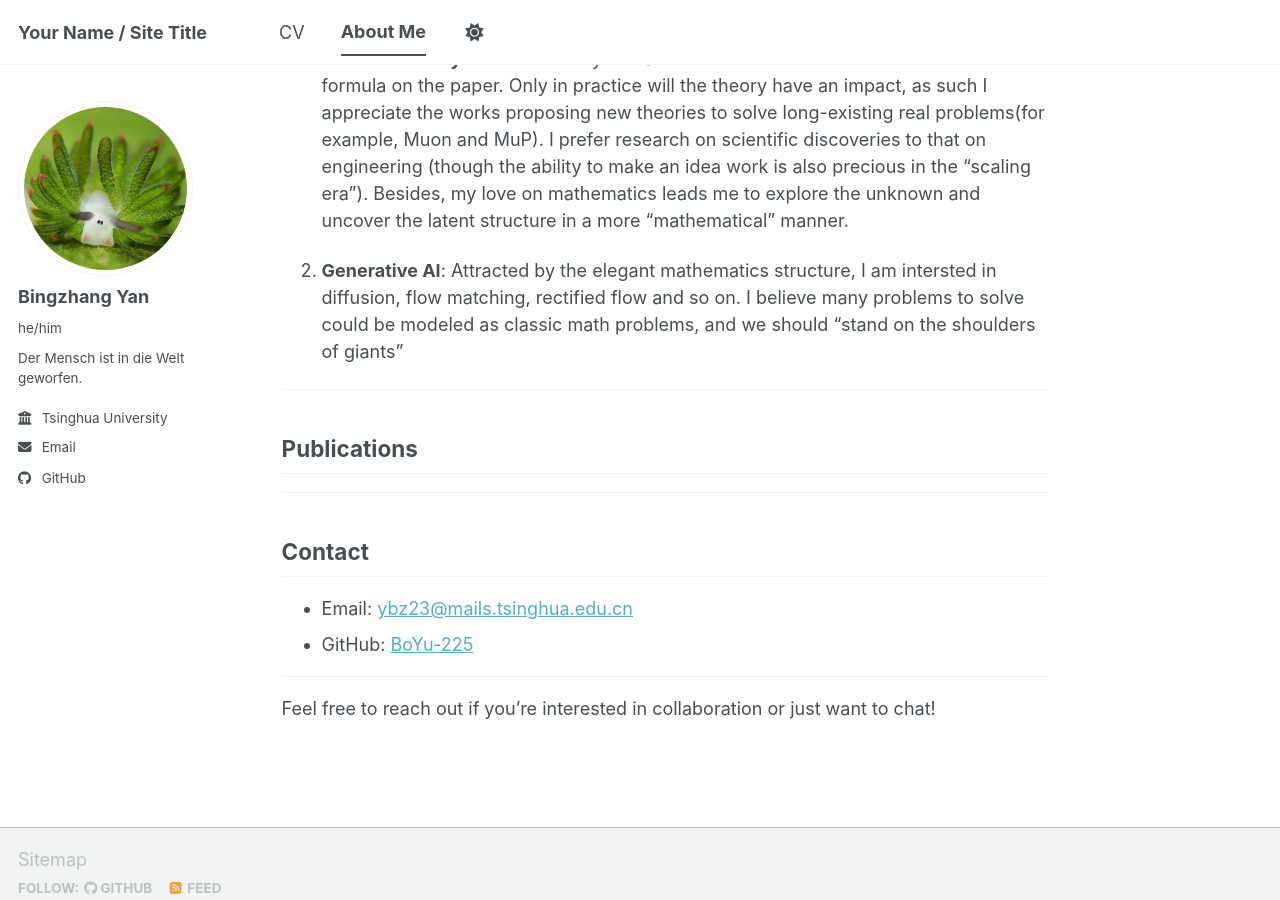
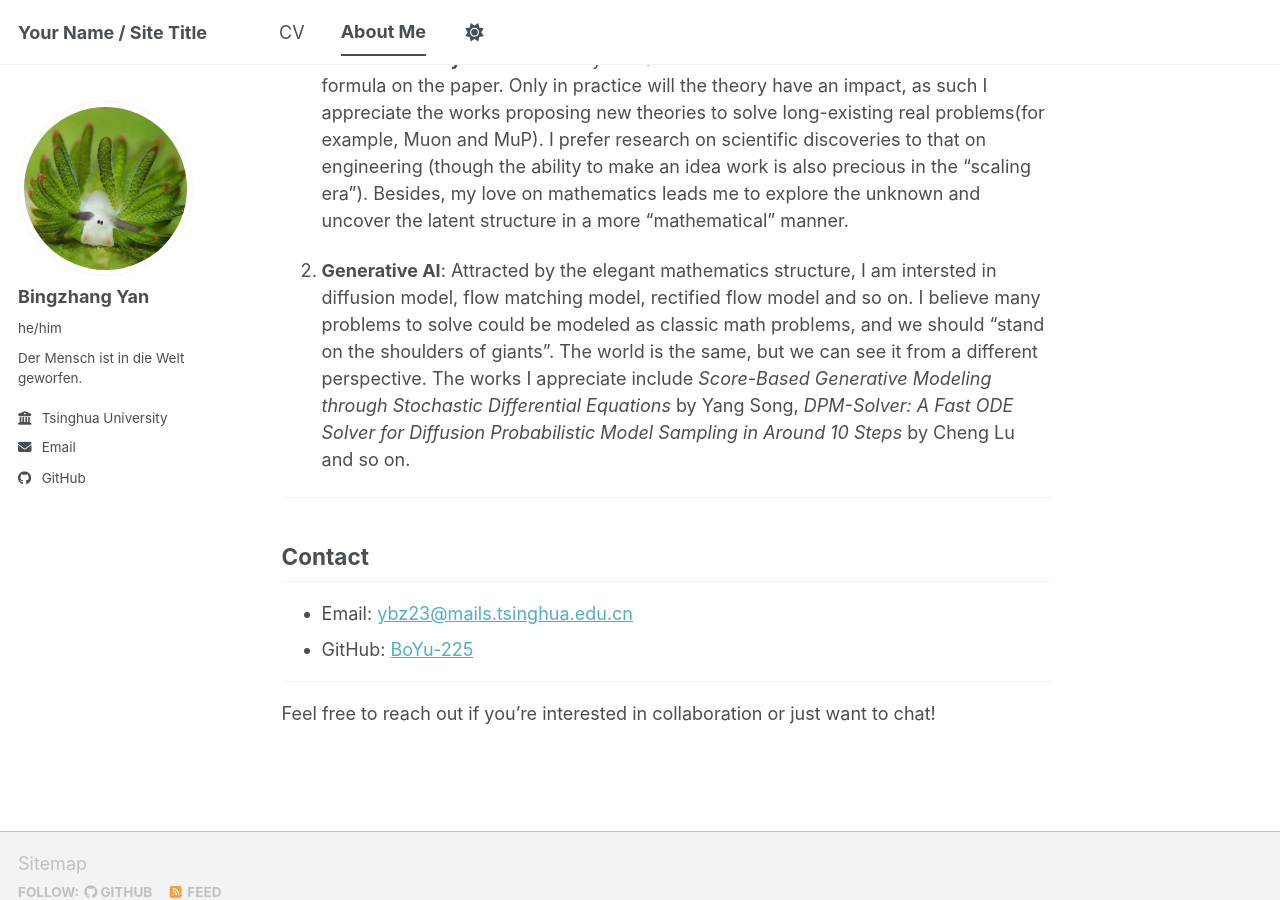
Before and after one commit to BoYu-225/BoYu-225.github.io, a Jekyll site: the page built from _pages/about-me.md, in a window 1280 px wide and 900 px high, scrolled down 592 px. Built offline with Jekyll 4.4.1, drawn with Linux system fonts in a browser that asks for light colours; a script bundle is joined from its source files by our own code; library files that are not in the unit come from our copies.

Commit message:
about me

```diff
--- a/_pages/about-me.md
+++ b/_pages/about-me.md
@@ -22,15 +22,11 @@ Currently, I am primarily interested in machine learning theory, optimization an
 
 1. **Practical theory**: I believe theory researchers should not be limited to derive some formula on the paper. Only in practice will the theory have an impact, as such I appreciate the works proposing new theories to solve long-existing real problems(for example, Muon and MuP). I prefer research on scientific discoveries to that on engineering (though the ability to make an idea work is also precious in the "scaling era"). Besides, my love on mathematics leads me to explore the unknown and uncover the latent structure in a more "mathematical" manner.
 
-2. **Generative AI**: Attracted by the elegant mathematics structure, I am intersted in diffusion, flow matching, rectified flow and so on. I believe many problems to solve could be modeled as classic math problems, and we should "stand on the shoulders of giants"
+2. **Generative AI**: Attracted by the elegant mathematics structure, I am intersted in diffusion model, flow matching model, rectified flow model and so on. I believe many problems to solve could be modeled as classic math problems, and we should "stand on the shoulders of giants". The world is the same, but we can see it from a different perspective. The works I appreciate include *Score-Based Generative Modeling through Stochastic Differential Equations* by Yang Song, *DPM-Solver: A Fast ODE Solver for Diffusion Probabilistic Model Sampling in Around 10 Steps* by Cheng Lu and so on.
 
 
 ---
 
-## Publications
-
-
----
 
 ## Contact
 
```
